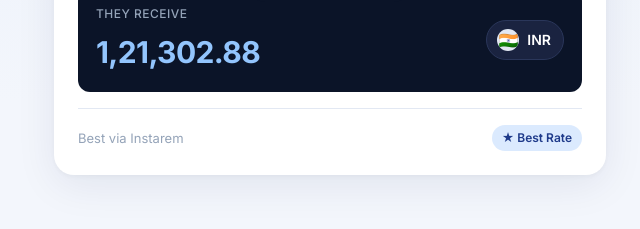
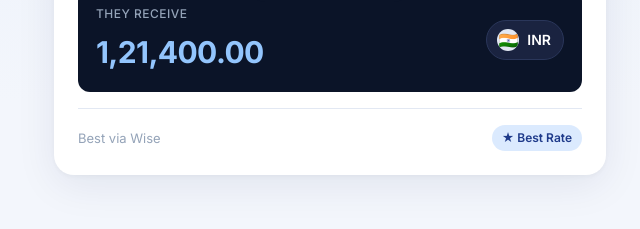
Before and after one commit to saya-aina/hkd-inr-guide, a plain HTML site: page remittance.html in a window 1280 px wide. Shown: the part 397-626 px from the top of the page, 614-1254 px from the left. Drawn offline with Linux system fonts and the light colour scheme; no server answers.

Commit message:
Add files via upload

```diff
--- a/remittance.html
+++ b/remittance.html
@@ -224,8 +224,9 @@
   const hkd = parseFloat(hkdEl.value) || 0;
   const midRate = window.__midRate;
   if (!midRate || !hkd) return null;
-  const live = liveOverrides[p.id] || {};
   const scaled = !!(p.fee_curve || p.fee_pct != null || p.fee_steps);
+  // Amount-based providers use our checked fee/margin model; the hourly feed is a single 10k snapshot and its margin is distorted by a different mid-market source.
+  const live = scaled ? {} : (liveOverrides[p.id] || {});
   const flat = scaled ? feeFor(p, hkd) : (live.fee_flat_hkd != null ? live.fee_flat_hkd : p.fee_flat_hkd);
   const margin = p.margin_curve ? marginFor(p, hkd) : (live.fx_margin_pct != null ? live.fx_margin_pct : p.fx_margin_pct);
   return { net_inr: Math.max(0, hkd - flat) * midRate * (1 - margin / 100), rate: midRate * (1 - margin / 100), flat, margin, live_source: live.source };
```
